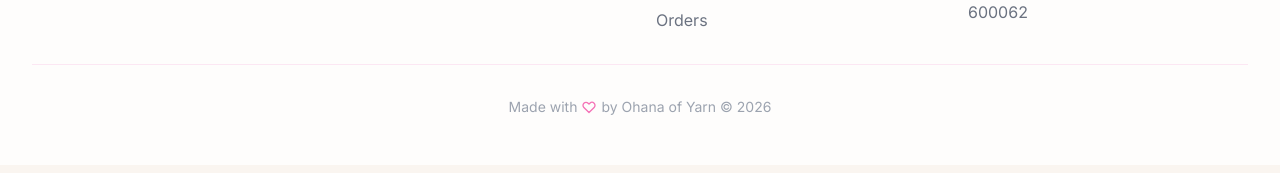
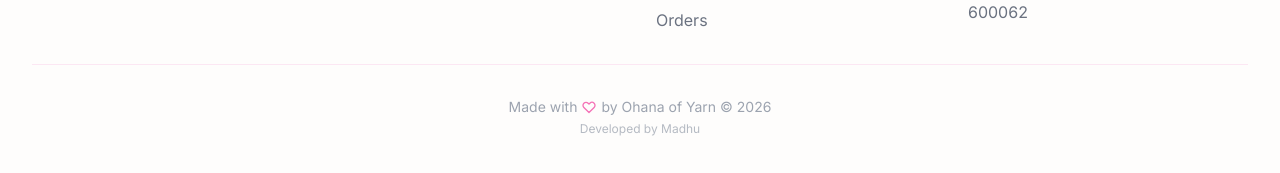
Before and after one commit to Madhavi-2612/Ohana-of-Yarn, a React (Vite) app in the folder frontend/: page / in a window 1280 px wide. Shown: the part 2523-2696 px from the top of the page. Built offline with nearby package versions, Linux system fonts and the light colour scheme; no server answers.

Commit message:
Add developed by Madhu credit

```diff
--- a/frontend/src/components/Footer.jsx
+++ b/frontend/src/components/Footer.jsx
@@ -58,10 +58,13 @@ const Footer = () => {
         </div>
 
         {/* Bottom bar */}
-        <div className="border-t border-primary-100 mt-8 pt-8 text-center">
-          <p className="text-gray-400 text-sm flex items-center justify-center gap-1">
+        <div className="border-t border-primary-100 mt-8 pt-8 text-center text-gray-400 text-sm space-y-1">
+          <p className="flex items-center justify-center gap-1">
             Made with <HiOutlineHeart className="text-primary-400 w-4 h-4" /> by
             Ohana of Yarn © {new Date().getFullYear()}
+          </p>
+          <p className="text-xs opacity-75">
+            Developed by Madhu
           </p>
         </div>
       </div>
```
